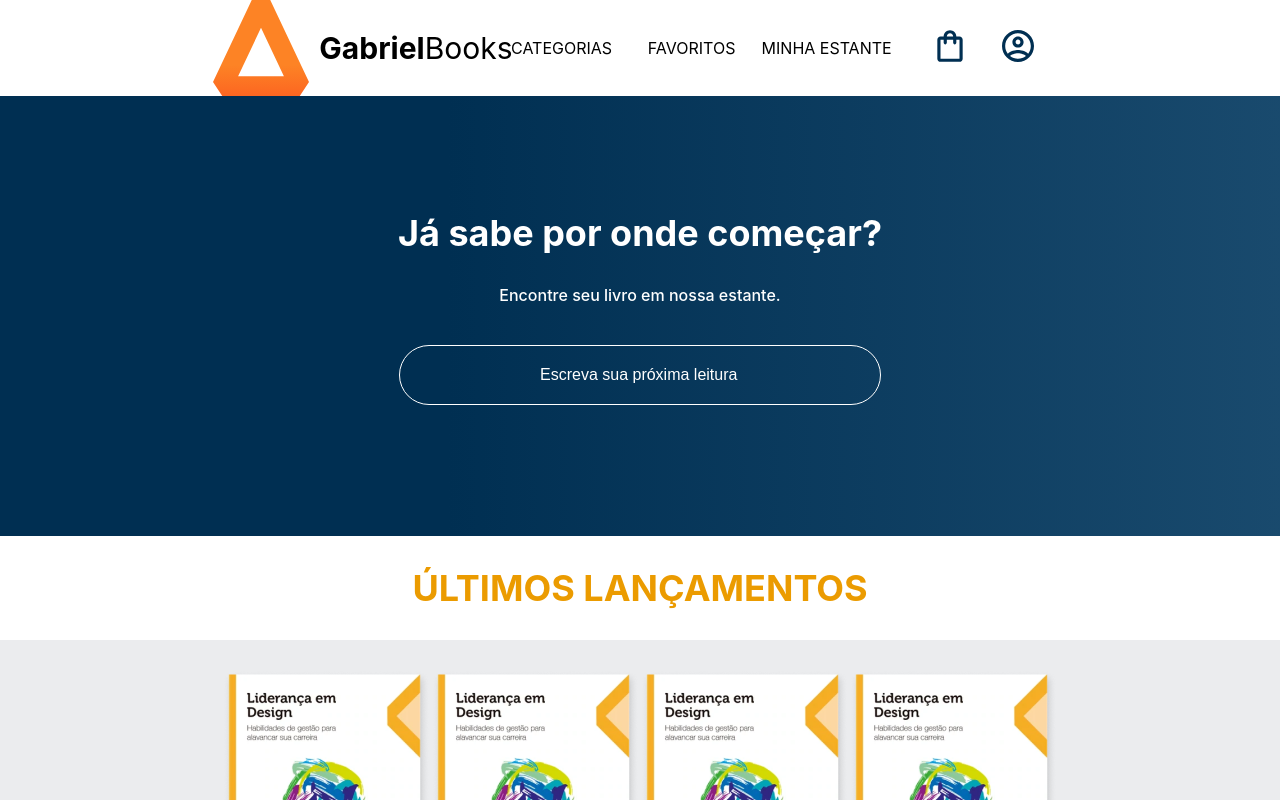
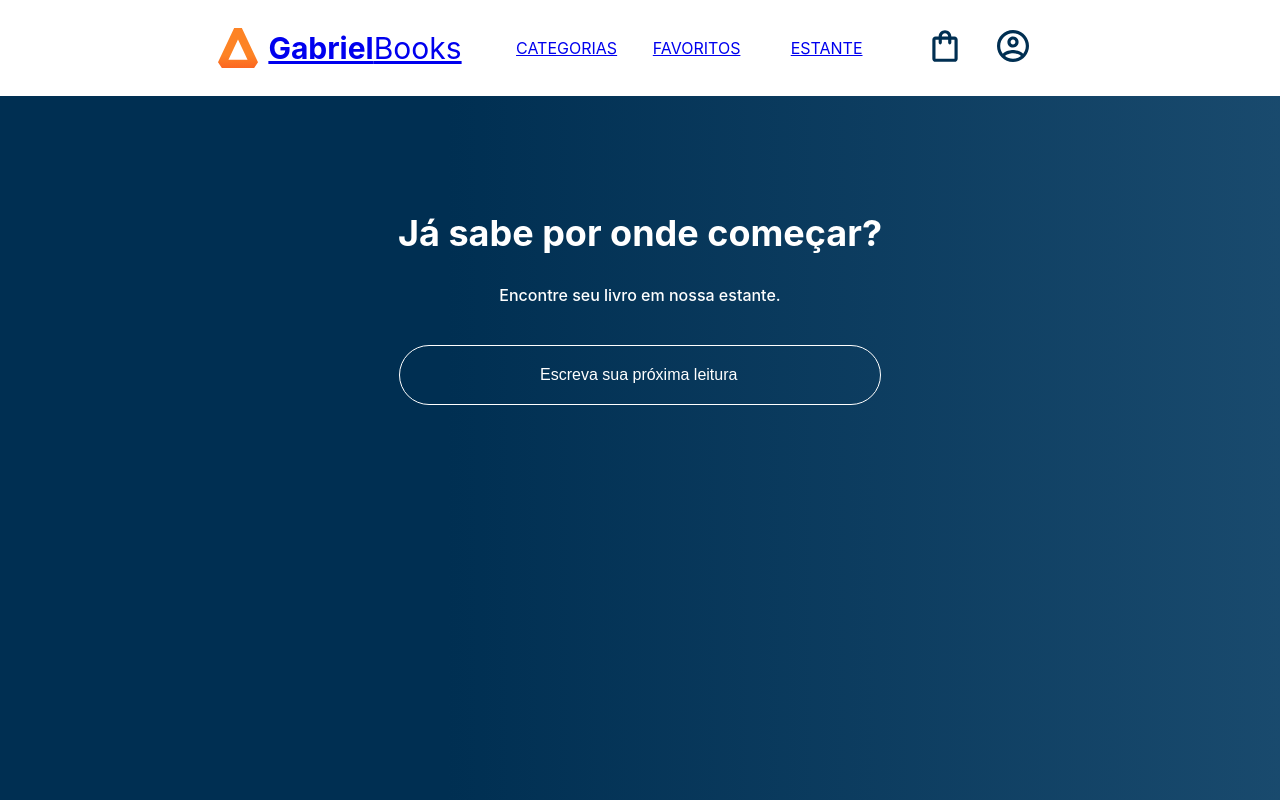
Before and after one commit to Gabriel-Padua/react-books, a React (Create React App) app: page /favoritos in a window 1280 px wide. Shown: the top 800 px of the page. Built offline with nearby package versions, Linux system fonts and the light colour scheme.

Commit message:
Adicionando Components e Criando rotas

```diff
--- a/package.json
+++ b/package.json
@@ -9,6 +9,7 @@
     "@testing-library/user-event": "^13.5.0",
     "react": "^19.2.0",
     "react-dom": "^19.2.0",
+    "react-router-dom": "^7.9.6",
     "react-scripts": "5.0.1",
     "styled-components": "^6.1.19",
     "web-vitals": "^2.1.4"
--- a/src/components/Header/index.jsx
+++ b/src/components/Header/index.jsx
@@ -2,6 +2,7 @@
 import OpcoesHeader from "../OpcoesHeader";
 import IconesHeader from "../IconesHeader";
 import styled from "styled-components";
+import { Link } from "react-router-dom";
 
 const HeaderConteiner = styled.header`
   display: flex;
@@ -12,7 +13,9 @@
 function Header() {
   return (
     <HeaderConteiner>
-      <Logo />
+      <Link to="/">
+        <Logo />
+      </Link>
       <OpcoesHeader />
       <IconesHeader />
     </HeaderConteiner>
--- a/src/components/OpcoesHeader/index.jsx
+++ b/src/components/OpcoesHeader/index.jsx
@@ -1,6 +1,7 @@
+import { Link } from "react-router-dom";
 import styled from "styled-components";
 
-const textoOpcoes = ["CATEGORIAS", "FAVORITOS", "MINHA ESTANTE"];
+const textoOpcoes = ["CATEGORIAS", "FAVORITOS", "ESTANTE"];
 
 const Opcoes = styled.ul`
   display: flex;
@@ -21,9 +22,11 @@
   return (
     <Opcoes>
       {textoOpcoes.map((texto) => (
-        <Opcao>
-          <p>{texto}</p>
-        </Opcao>
+        <Link to={`/${texto.toLowerCase()}`}>
+          <Opcao>
+            <p>{texto}</p>
+          </Opcao>
+        </Link>
       ))}
     </Opcoes>
   );
--- a/src/index.js
+++ b/src/index.js
@@ -1,8 +1,11 @@
 import React from "react";
 import ReactDOM from "react-dom/client";
-import App from "./App";
+import Home from "./routes/Home";
 import reportWebVitals from "./reportWebVitals";
 import { createGlobalStyle } from "styled-components";
+import { BrowserRouter, Routes, Route } from "react-router-dom";
+import Header from "./components/Header";
+import Favoritos from "./routes/Favoritos";
 
 const GlobalStyle = createGlobalStyle`
 body {
@@ -27,7 +30,13 @@
 root.render(
   <React.StrictMode>
     <GlobalStyle />
-    <App />
+    <BrowserRouter>
+      <Header />
+      <Routes>
+        <Route path="/favoritos" element={<Favoritos />} />
+        <Route path="/" element={<Home />} />
+      </Routes>
+    </BrowserRouter>
   </React.StrictMode>
 );
 
--- a/src/App.js
+++ b/src/routes/Favoritos.js
@@ -1,7 +1,5 @@
-import Header from "./components/Header";
 import styled from "styled-components";
-import Pesquisa from "./components/Pesquisa";
-import UltimosLancamentos from "./components/UltimosLancamentos";
+import Pesquisa from "../components/Pesquisa";
 
 const AppConteiner = styled.div`
   width: 100vw;
@@ -9,14 +7,12 @@
   background-image: linear-gradient(90deg, #002f52 35%, #326589 165%);
 `;
 
-function App() {
+function Favoritos() {
   return (
     <AppConteiner>
-      <Header />
       <Pesquisa />
-      <UltimosLancamentos />
     </AppConteiner>
   );
 }
 
-export default App;
+export default Favoritos;
--- /dev/null
+++ b/src/routes/Home.js
@@ -0,0 +1,20 @@
+import styled from "styled-components";
+import Pesquisa from "../components/Pesquisa";
+import UltimosLancamentos from "../components/UltimosLancamentos";
+
+const AppConteiner = styled.div`
+  width: 100vw;
+  height: 100vh;
+  background-image: linear-gradient(90deg, #002f52 35%, #326589 165%);
+`;
+
+function Home() {
+  return (
+    <AppConteiner>
+      <Pesquisa />
+      <UltimosLancamentos />
+    </AppConteiner>
+  );
+}
+
+export default Home;
```
Also changed, not shown: 1 other file (tests, documents, lock files or other folders).
